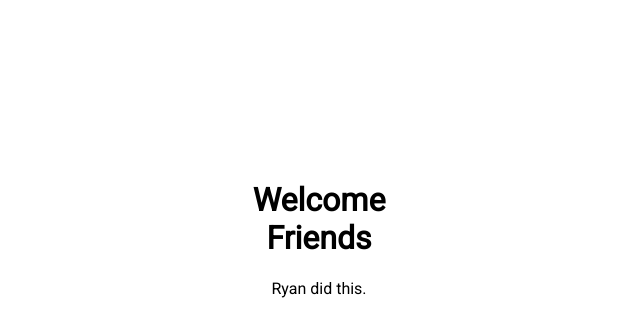
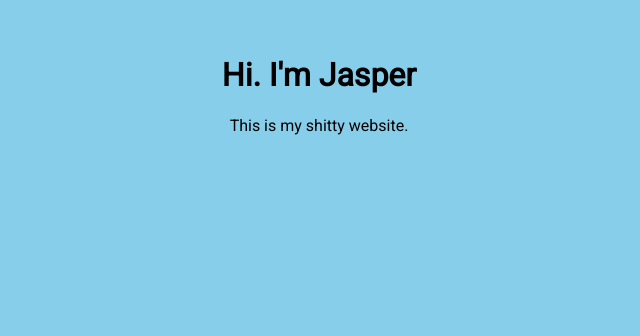
Before and after one commit to jrumbelow22/jasperrb.github.io, a plain HTML site: page index.html in a window 1280 px wide. Shown: the part 220-556 px from the top of the page, without its empty margins (321-961 px from the left). Drawn offline with Linux system fonts and the light colour scheme.

Commit message:
Update index.html

```diff
--- a/index.html
+++ b/index.html
@@ -1,4 +1,5 @@
 <html>
+		<body style="background-color:87ceeb;">
 <head>
 
 	<title>Jasper's Shitty Website</title>
@@ -12,7 +13,7 @@
 	font-family: 'Roboto', sans-serif;
 	position: absolute;
 	margin: auto;
-  top: 0;
+  top: -250;
   right: 0;
   bottom: 0;
   left: 0;
@@ -20,14 +21,15 @@
   height: 5vh;
   border-radius: 3px;
   text-align: center;
+
 }
 
 </style>
 <body>
 
 	<div class="center-div">
-		<h1>Welcome Friends</h1>
-		<p>Ryan did this.</p>
+		<h1>Hi. I'm Jasper</h1>
+		<p>This is my shitty website.</p>
 	</div>
 
 </body>
```
